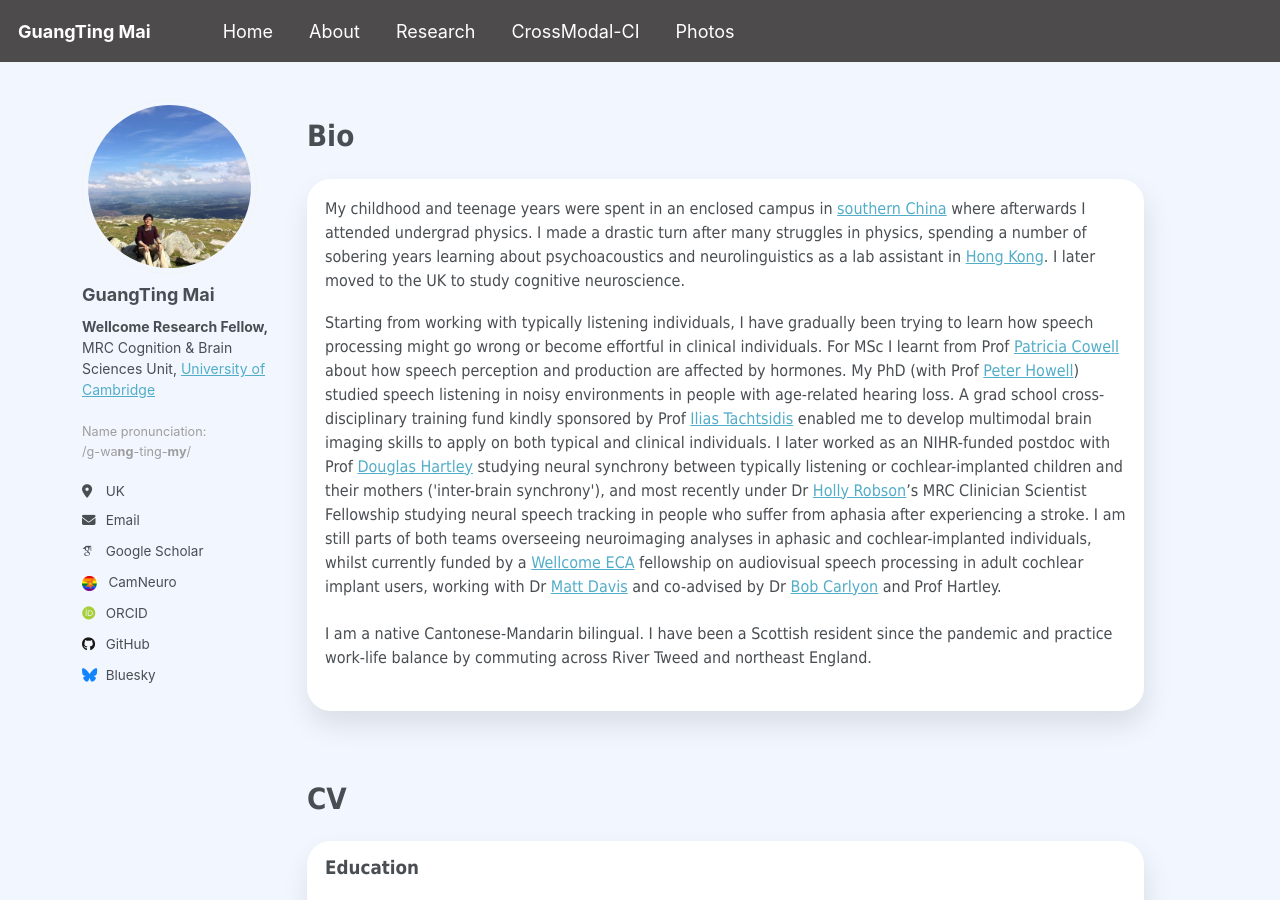
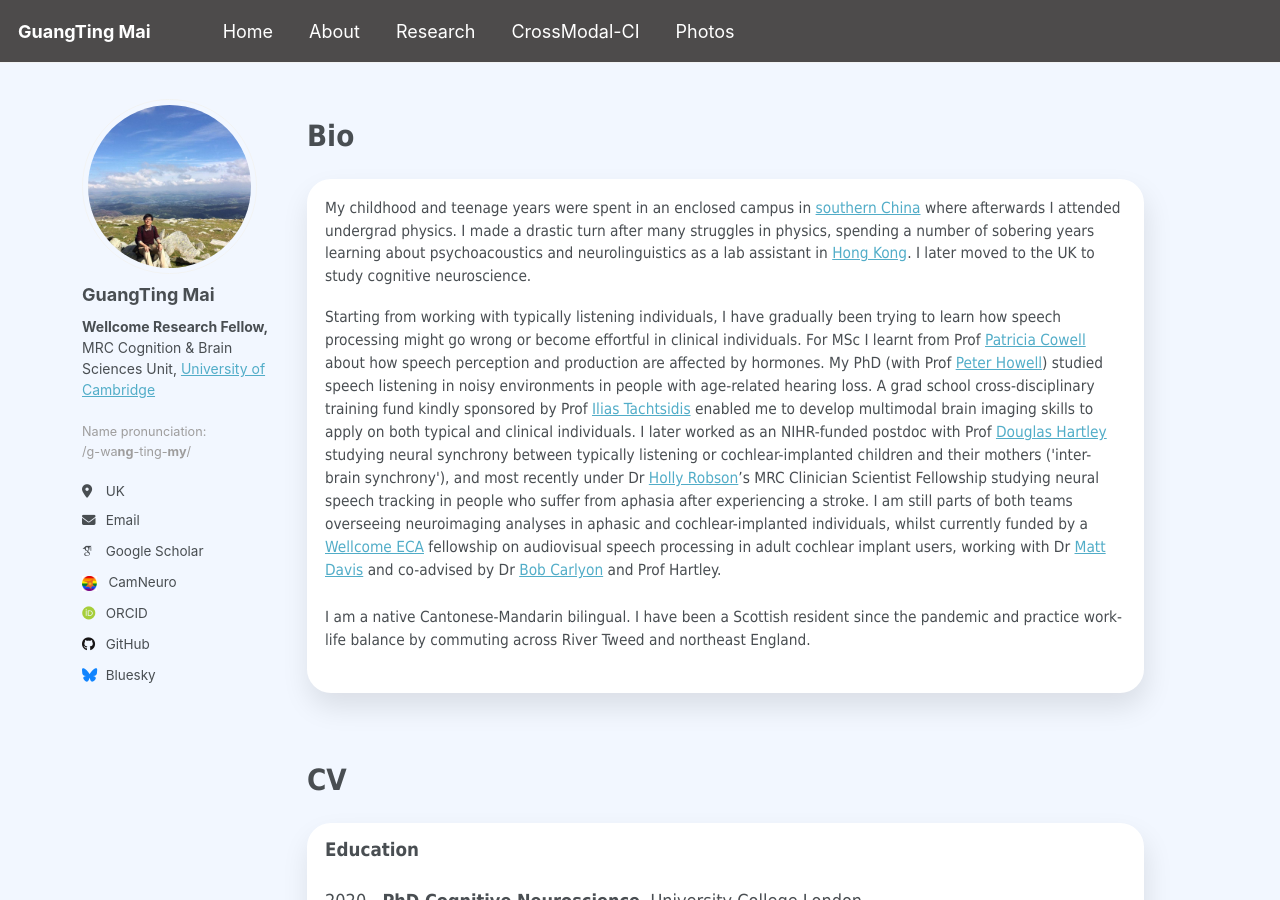
Before and after one commit to guangtingmai/guangtingmai.github.io, a Jekyll site: the page built from _pages/about.html, in a window 1280 px wide and 900 px high. Built offline with Jekyll 4.4.1, drawn with Linux system fonts in a browser that asks for light colours; some web fonts are replaced.

Commit message:
Update about.html

```diff
--- a/_pages/about.html
+++ b/_pages/about.html
@@ -6,11 +6,11 @@
 ---
 <p><span style="font-size: 22pt;font-family: Tahoma;line-height: 1.3;display: block"><strong>Bio</strong></span></p>
 <p><div class="white-frame">
-<span style="font-size: 12pt;font-family: Tahoma;line-height: 1.5;display: block;margin-bottom: 0.2vh">My childhood and teenage years were spent in an enclosed
+<span style="font-size: 11.5pt;font-family: Tahoma;line-height: 1.5;display: block;margin-bottom: 0.2vh">My childhood and teenage years were spent in an enclosed
   campus in <a href="https://en.wikipedia.org/wiki/Sun_Yat-sen_University">southern China</a> where afterwards I attended undergrad physics. I made a
   drastic turn after many struggles in physics, spending a number of sobering years learning about psychoacoustics and neurolinguistics as a lab assistant in <a href="https://www.ee.cuhk.edu.hk/~lel/research/index.html">Hong Kong</a>.
   I later moved to the UK to study cognitive neuroscience.</span>
-<p><span style="font-size: 12pt;font-family: Tahoma;line-height: 1.5;display: block;margin-bottom: 0.2vh">Starting from working with typically listening individuals,
+<p><span style="font-size: 11.5pt;font-family: Tahoma;line-height: 1.5;display: block;margin-bottom: 0.2vh">Starting from working with typically listening individuals,
   I have gradually been trying to learn how speech processing might go wrong or become effortful in clinical individuals. For MSc I learnt from Prof <a href="https://sheffield.ac.uk/ahpnm/people/human-communication-sciences/patricia-e-cowell">Patricia Cowell</a>
   about how speech perception and production are affected by hormones. My PhD (with Prof <a href="https://profiles.ucl.ac.uk/2817-peter-howell/">Peter Howell</a>) studied speech listening in noisy environments in people with age-related
   hearing loss. A grad school cross-disciplinary training fund kindly sponsored by Prof <a href="https://profiles.ucl.ac.uk/2168-ilias-tachtsidis">Ilias Tachtsidis</a>
@@ -21,7 +21,7 @@
   teams overseeing neuroimaging analyses in aphasic and cochlear-implanted individuals, whilst currently funded by a <a href="https://wellcome.org/research-funding/schemes/wellcome-early-career-awards">Wellcome ECA</a>
   fellowship on audiovisual speech processing in adult cochlear implant users, working with Dr <a href="https://www.mrc-cbu.cam.ac.uk/people/matt.davis/">Matt Davis</a>
   and co-advised by Dr <a href="https://www.mrc-cbu.cam.ac.uk/people/bob.carlyon/">Bob Carlyon</a> and Prof Hartley.</span></p>
-<p><span style="font-size: 12pt;font-family: Tahoma;line-height: 1.5;display: block;margin-bottom: 0.2vh">I am a native Cantonese-Mandarin bilingual. I have been a
+<p><span style="font-size: 11.5pt;font-family: Tahoma;line-height: 1.5;display: block;margin-bottom: 0.2vh">I am a native Cantonese-Mandarin bilingual. I have been a
   Scottish resident since the pandemic and practice work-life balance by commuting across River Tweed and northeast England.</span>
 </div></p>
 
@@ -30,25 +30,25 @@
 
 <p><div class="white-frame"><span style="font-size: 14pt;font-family: Tahoma;line-height: 1;display: block"><strong>Education</strong></span></p>
 <p>
-  <span style="font-size: 12pt;font-family: Tahoma;line-height: 2;display: block;">2020&emsp;<strong>PhD Cognitive Neuroscience</strong>, University College London</span>
-  <span style="font-size: 12pt;font-family: Tahoma;line-height: 2;display: block;">2014&emsp;<strong>MSc Cognitive Neuroscience</strong>, University of Sheffield</span>
-  <span style="font-size: 12pt;font-family: Tahoma;line-height: 2;display: block;">2009&emsp;<strong>BSc</strong>, Sun Yat-Sen University School of Physics</span>
+  <span style="font-family: Tahoma;line-height: 2;display: block;">2020&emsp;<strong>PhD Cognitive Neuroscience</strong>, University College London</span>
+  <span style="font-size: 11.5pt;font-family: Tahoma;line-height: 2;display: block;">2014&emsp;<strong>MSc Cognitive Neuroscience</strong>, University of Sheffield</span>
+  <span style="font-size: 11.5pt;font-family: Tahoma;line-height: 2;display: block;">2009&emsp;<strong>BSc</strong>, Sun Yat-Sen University School of Physics</span>
 </p>
 <br>
 <p><span style="font-size: 14pt;font-family: Tahoma;line-height: 1.6;display: block"><strong>Work Experience</strong></span></p>
 <p>
-  <span style="font-size: 12pt;font-family: Tahoma;line-height: 1.4;display: block;">2025-2031&emsp;<strong>Wellcome Trust Early Career Research Fellow</strong></span>
-  <span style="font-size: 12pt;font-family: Tahoma;line-height: 1.5;display: block;">&emsp;&emsp;&emsp;&emsp;&emsp;&ensp;&nbsp;MRC Cognition and Brain Sciences Unit, University of Cambridge</span>
+  <span style="font-size: 11.5pt;font-family: Tahoma;line-height: 1.4;display: block;">2025-2031&emsp;<strong>Wellcome Trust Early Career Research Fellow</strong></span>
+  <span style="font-size: 11.5pt;font-family: Tahoma;line-height: 1.5;display: block;">&emsp;&emsp;&emsp;&emsp;&emsp;&ensp;&nbsp;MRC Cognition and Brain Sciences Unit, University of Cambridge</span>
 </p>
 <p>
-  <span style="font-size: 12pt;font-family: Tahoma;line-height: 1.4;display: block;">2023-2025&emsp;<strong>Research Fellow</strong>
-  <span style="font-size: 12pt;font-family: Tahoma;line-height: 1.5;display: block;">&emsp;&emsp;&emsp;&emsp;&emsp;&ensp;&nbsp;Division of Psychology and Language Sciences, University College London</span>
+  <span style="font-size: 11.5pt;font-family: Tahoma;line-height: 1.4;display: block;">2023-2025&emsp;<strong>Research Fellow</strong>
+  <span style="font-size: 11.5pt;font-family: Tahoma;line-height: 1.5;display: block;">&emsp;&emsp;&emsp;&emsp;&emsp;&ensp;&nbsp;Division of Psychology and Language Sciences, University College London</span>
 </p>
 <p>
-  <span style="font-size: 12pt;font-family: Tahoma;line-height: 1.4;display: block;">2020-2024&emsp;<strong>Research Fellow</strong>
-  <span style="font-size: 12pt;font-family: Tahoma;line-height: 1.5;display: block;">&emsp;&emsp;&emsp;&emsp;&emsp;&ensp;&nbsp;NIHR Nottingham Biomedical Research Centre, University of Nottingham</span>
+  <span style="font-size: 11.5pt;font-family: Tahoma;line-height: 1.4;display: block;">2020-2024&emsp;<strong>Research Fellow</strong>
+  <span style="font-size: 11.5pt;font-family: Tahoma;line-height: 1.5;display: block;">&emsp;&emsp;&emsp;&emsp;&emsp;&ensp;&nbsp;NIHR Nottingham Biomedical Research Centre, University of Nottingham</span>
 </p>
 <p>
-  <span style="font-size: 12pt;font-family: Tahoma;line-height: 1.4;display: block;">2009-2013&emsp;<strong>Research Assistant</strong>
-  <span style="font-size: 12pt;font-family: Tahoma;line-height: 1.5;display: block;">&emsp;&emsp;&emsp;&emsp;&emsp;&ensp;&nbsp;Department of Electronic Engineering, Chinese University of Hong Kong</span>
+  <span style="font-size: 11.5pt;font-family: Tahoma;line-height: 1.4;display: block;">2009-2013&emsp;<strong>Research Assistant</strong>
+  <span style="font-size: 11.5pt;font-family: Tahoma;line-height: 1.5;display: block;">&emsp;&emsp;&emsp;&emsp;&emsp;&ensp;&nbsp;Department of Electronic Engineering, Chinese University of Hong Kong</span>
 </div></p>
```
